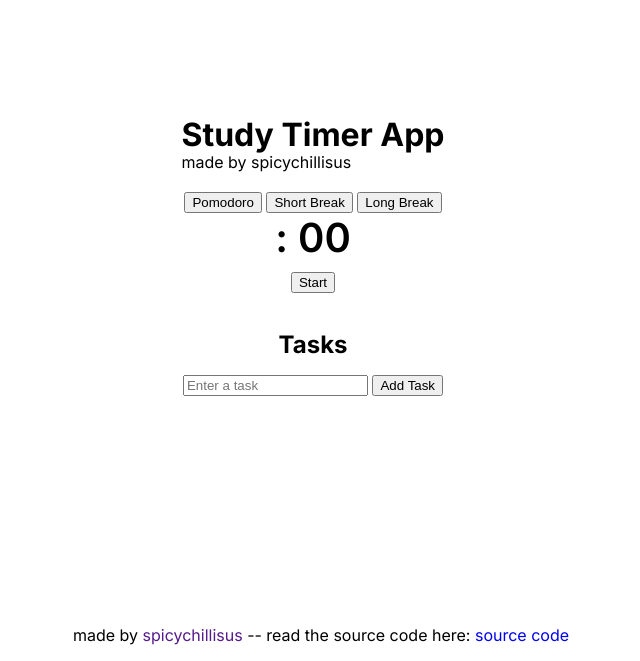
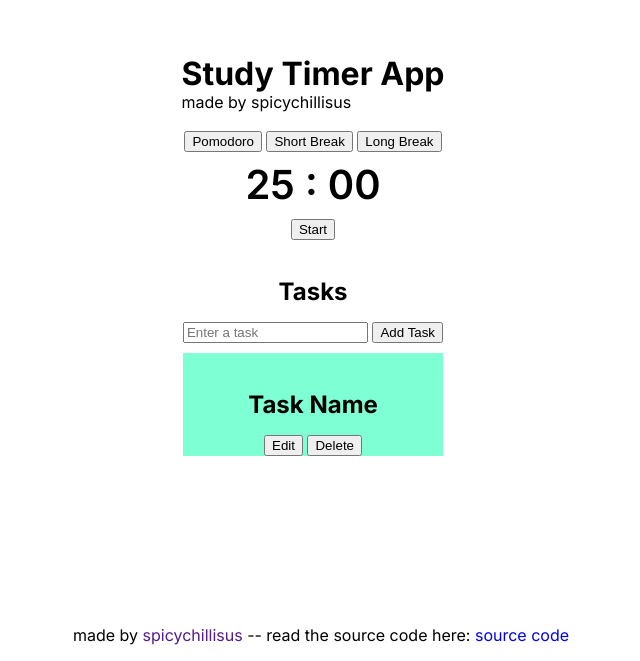
Before and after one commit to spicychillisus/pomodoro-app, an Electron app: page index.html in a window 800 px wide. Shown: the part 155-816 px from the top of the page, without its empty margins (87-727 px from the left). Drawn offline with Linux system fonts and the light colour scheme.

Commit message:
Refactor timer navigation buttons, set Pomodoro time, and update task component styles

```diff
--- a/index.html
+++ b/index.html
@@ -22,25 +22,16 @@
 
         <div class="timers">
             <div class="pomodoro-timer">
-                <div class="timer-bar">
-
-                </div>
                 <div class="timer">
                     <span id="minute">
-
+                        25
                     </span>
                     <span>:</span>
                     <span id="seconds">
 
                     </span>
-
-
-
                 </div>
-
             </div>
-
-
 
         </div>
 
@@ -52,13 +43,21 @@
             <form>
                 <input type="text" name="task" id="task" placeholder="Enter a task">
                 <button type="submit" onclick=addTasks()>Add Task</button>
-                <script src="./public/js/tasks.js" type="text/javascript"></script>
             </form>
             <div class="tasks-display">
                 <!-- idk man -->
                  <!-- example of how the component looks -->
                 <!-- will comment out later on -->
+                 <div class="task-component">
+                    <h2>Task Name</h2>
+                    <div class="task-function-btns">
+                        <button type="button" id="editBtn" onclick=editTask()>Edit</button>
+                        <button type="button" id="deleteBtn" onclick=deleteTask()>Delete</button>
+                    </div>
+
+                 </div>
             </div>
+            <script src="./public/js/tasks.js" type="text/javascript"></script>
         </div>
 
 
--- a/public/css/style.css
+++ b/public/css/style.css
@@ -23,6 +23,10 @@ body {
 
 .header p {
     font-size: 1rem;
+}
+
+.pomodoro-timer {
+    margin-top: 8px;
 }
 
 .timer {
@@ -56,3 +60,12 @@ footer {
     text-decoration: none;
 
 }
+
+.task-component {
+    display: flex;
+    justify-content: center;
+    align-items: center;
+    margin-top: 10px;
+    flex-direction: column;
+    background-color: aquamarine;
+}
--- a/public/js/timer.js
+++ b/public/js/timer.js
@@ -8,7 +8,7 @@ let shortBreak = 5 * 60;
 
 let studyTimeMin = 25;
 let longBreakMin = 15;
-let shortBreakMin = 5;
+let shortBreakMin = "05";
 
 seconds.innerHTML = '00';
 
@@ -19,3 +19,11 @@ function startTimer() {
 function setPomodoroTime() {
     minute.innerHTML = studyTimeMin;
 }
+
+function setShortBreak() {
+    minute.innerHTML = shortBreakMin;
+}
+
+function setLongBreak() {
+    minute.innerHTML = longBreakMin;
+}
```
Also changed, not shown: src/src.md (added).
